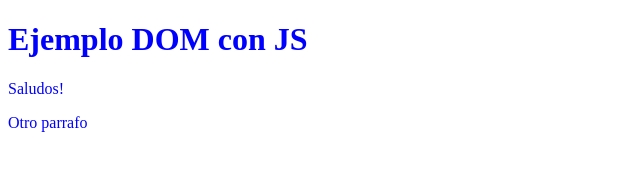
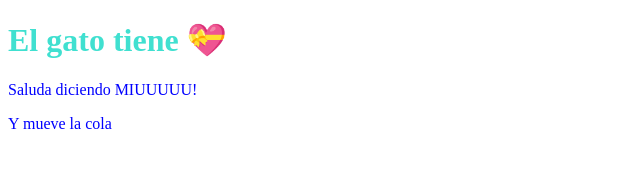
Before and after one commit to ElMatiVega/JavaScript, a plain HTML site: page LECCION20/6_querySelectorAll.html in a window 1280 px wide. Shown: the whole page, without its empty margins (0-640 px from the left). Drawn offline with Linux system fonts and the light colour scheme.

Commit message:
cambios con la Joaki

```diff
--- a/LECCION20/6_querySelectorAll.html
+++ b/LECCION20/6_querySelectorAll.html
@@ -9,12 +9,15 @@
         .azul{
             color: blue;
         }
+        .turquesa{
+            color:turquoise
+        }
     </style>
   </head>
   <body>
-    <h1 class="azul">Ejemplo DOM con JS</h1>
-    <p class="azul">Saludos!</p>
-    <p class="azul">Otro parrafo</p>
+    <h1 class="turquesa">El gato tiene 💝</h1>
+    <p class="azul">Saluda diciendo MIUUUUU!</p>
+    <p class="azul">Y mueve la cola</p>
     <script>
         // Con querySelectorAll no solo recuperamos la clase, sino tambien el elemento HTML.
         let elementos = document.querySelectorAll('p.azul');
```
